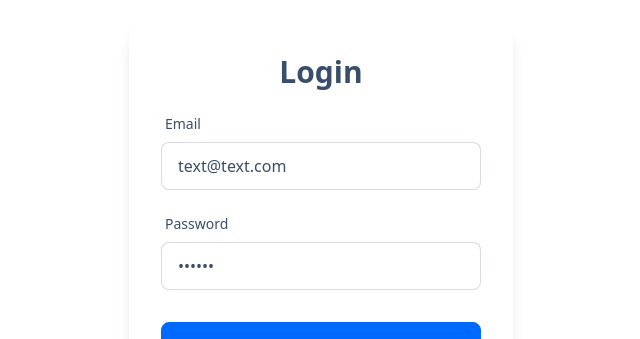
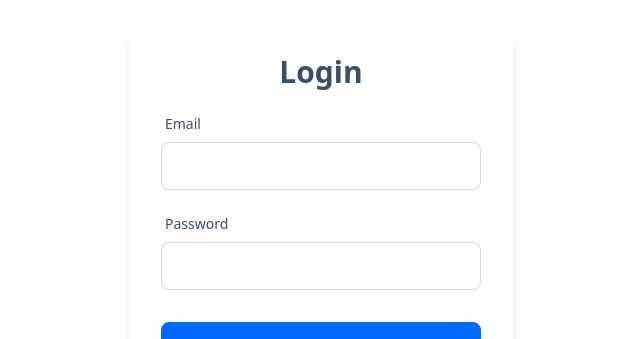
Before and after one commit to Sholola-Gbolahan/Comfy-store, a React (Vite) app: page /login in a window 1280 px wide. Shown: the part 136-475 px from the top of the page, without its empty margins (319-959 px from the left). Built offline with nearby package versions, Linux system fonts and the light colour scheme.

Commit message:
- Guest User login Functionality Done

```diff
--- a/src/pages/Login.jsx
+++ b/src/pages/Login.jsx
@@ -1,9 +1,12 @@
 import { FormInput, SubmitBtn } from "../components"
-import { Form, Link } from "react-router-dom"
+import { Form, Link, useNavigate } from "react-router-dom"
 import { redirect } from "react-router-dom"
 import { customFetch } from "../utils"
 import { toast } from "react-toastify"
 import { loginUser } from "../features/user/UserSlice"
+import { useDispatch } from "react-redux"
+
+const url = "/auth/local"
 
 export const action =
   (store) =>
@@ -11,7 +14,7 @@ export const action =
     const formData = await request.formData()
     const data = Object.fromEntries(formData)
     try {
-      const response = await customFetch.post("/auth/local/", data)
+      const response = await customFetch.post(url, data)
       // Accessing loginUser Reducer directly using store dispatch
       store.dispatch(loginUser(response.data))
       toast.success("Login successful")
@@ -27,6 +30,25 @@ export const action =
   }
 
 const Login = () => {
+  const navigate = useNavigate()
+
+  const dispatch = useDispatch()
+
+  const loginAsGuestUser = async () => {
+    try {
+      const resp = await customFetch.post(url, {
+        identifier: "text@text.com",
+        password: "secret",
+      })
+      dispatch(loginUser(resp.data))
+      toast.success("Welcome, guest user")
+      navigate("/")
+    } catch (error) {
+      console.log(error)
+      toast.error("guest user login error")
+    }
+  }
+
   return (
     <section className="h-screen grid place-items-center">
       <Form
@@ -34,22 +56,16 @@ const Login = () => {
         className="card w-96 p-8 bg-base-100 shadow-lg flex flex-col gap-y-4 "
       >
         <h4 className="text-center text-3xl font-bold">Login</h4>
-        <FormInput
-          type="email"
-          label="email"
-          name="identifier"
-          defaultValue="text@text.com"
-        />
-        <FormInput
-          type="password"
-          label="password"
-          name="password"
-          defaultValue="secret"
-        />
+        <FormInput type="email" label="email" name="identifier" />
+        <FormInput type="password" label="password" name="password" />
         <div className="mt-4">
           <SubmitBtn text="Login" />
         </div>
-        <button type="button" className="btn btn-secondary">
+        <button
+          type="button"
+          className="btn btn-secondary"
+          onClick={loginAsGuestUser}
+        >
           guest user
         </button>
         <p className="text-center">
```
